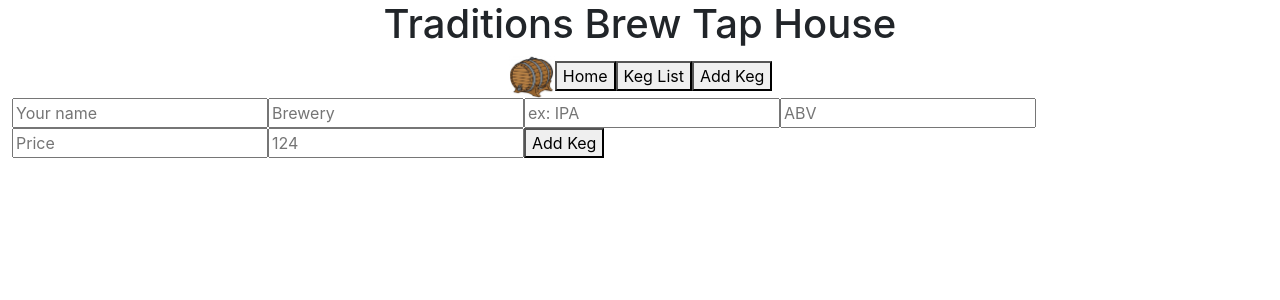
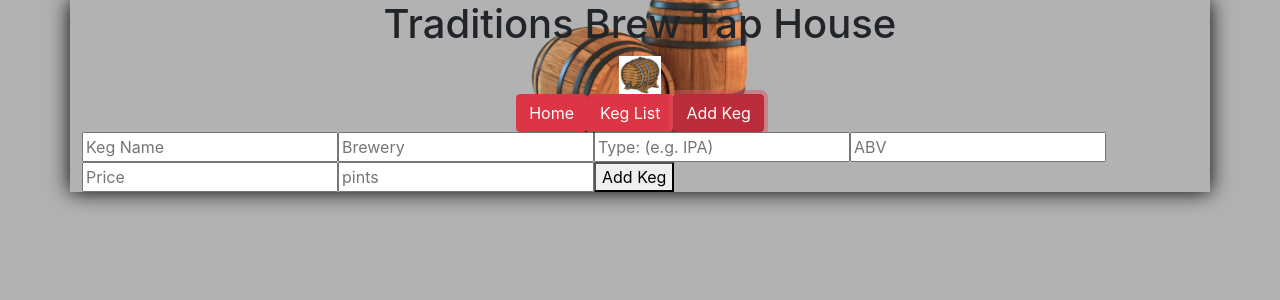
Before and after one commit to JeffTerrell/Traditions-Brew-Tap-House, a React (Create React App) app: page / in a window 1280 px wide. Both pictures are taken after a click on the button "Add Keg". Shown: the top 300 px of the page. Built offline with nearby package versions, Linux system fonts and the light colour scheme.

Commit message:
add styling

```diff
--- a/src/components/App.js
+++ b/src/components/App.js
@@ -16,7 +16,7 @@ class App extends React.Component{
   render() {
     return (
       <React.Fragment>
-        <Container fluid>
+        <div class="container fluid">
           <NavBar
             handleClick={this.handleClick}
           />
@@ -24,7 +24,7 @@ class App extends React.Component{
             visibleContent={this.state.visibleOnKegControl}
             handleClick={this.handleClick}
           />
-        </Container>
+        </div>
       </React.Fragment>
     );
   }
--- a/src/components/NavBar.js
+++ b/src/components/NavBar.js
@@ -1,5 +1,6 @@
 import React from "react";
 import woodKeg from "./../img/woodKeg.jpg";
+import Button from 'react-bootstrap/Button';
 
 class NavBar extends React.Component{
   constructor(props){
@@ -13,9 +14,9 @@ class NavBar extends React.Component{
         <div id="navbar">
           <h1>Traditions Brew Tap House</h1>
           <img src={woodKeg} alt="wood keg"/>
-          <button onClick={()=> changeView("home")}>Home</button>
-          <button onClick={()=> changeView("kegList")}>Keg List</button>
-          <button onClick={()=> changeView("newKegForm")}>Add Keg</button>
+          <Button variant="danger" onClick={()=> changeView("home")}>Home</Button>
+          <Button variant="danger" onClick={()=> changeView("kegList")}>Keg List</Button>
+          <Button variant="danger" onClick={()=> changeView("newKegForm")}>Add Keg</Button>
         </div>
       </React.Fragment>
     );
--- a/src/components/NewKegForm.js
+++ b/src/components/NewKegForm.js
@@ -22,7 +22,7 @@ function NewKegForm(props) {
         <input
             type='text'
             name='name'
-            placeholder='Your name'
+            placeholder='Keg Name'
         />
         <input
             type='text'
@@ -32,7 +32,7 @@ function NewKegForm(props) {
         <input
             type='text'
             name='type'
-            placeholder='ex: IPA'
+            placeholder='Type: (e.g. IPA)'
         />
         <input
           type='number' step="any"
@@ -47,7 +47,8 @@ function NewKegForm(props) {
         <input
             type='number'
             name='pints'
-            placeholder='124'
+            placeholder='pints'
+            max='140'
         />
         <button type='submit'>Add Keg</button>
       </form>
--- a/src/index.css
+++ b/src/index.css
@@ -1,4 +1,9 @@
 body {
+  background-image: url(./img/kegs_bg.png);
+  background-position: bottom 99% center;
+  background-repeat: no-repeat;
+  background-size: 20%;
+  background-color: rgba(0, 0, 0, 0.3);
   margin: 0;
   font-family: -apple-system, BlinkMacSystemFont, 'Segoe UI', 'Roboto', 'Oxygen',
     'Ubuntu', 'Cantarell', 'Fira Sans', 'Droid Sans', 'Helvetica Neue',
@@ -27,3 +32,13 @@ code {
   margin-right: 25%;
   text-align: center;
 }
+
+#navbar img {
+  display: block;
+  margin-left: auto;
+  margin-right: auto;
+}
+
+.container {
+  box-shadow: 0 0 20px rgba(0, 0, 0);
+}
```
Also changed, not shown: src/img/kegs_bg.png (added), 1 other file (tests, documents, lock files or other folders).
